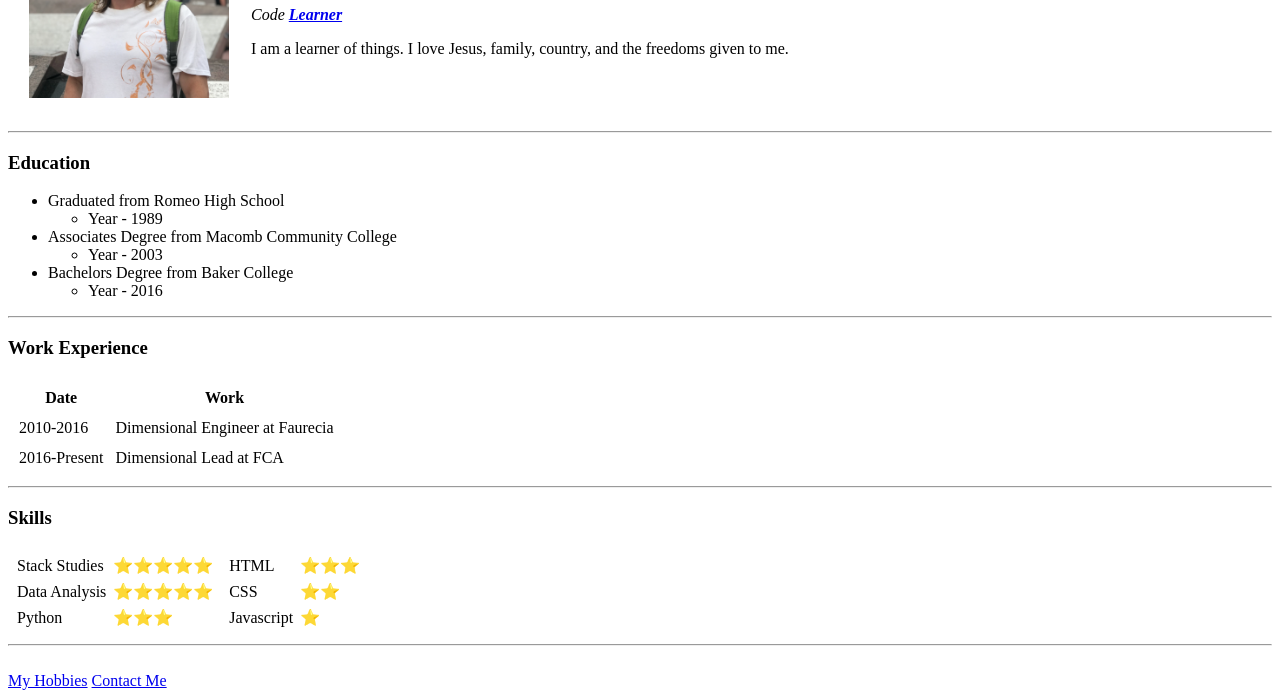
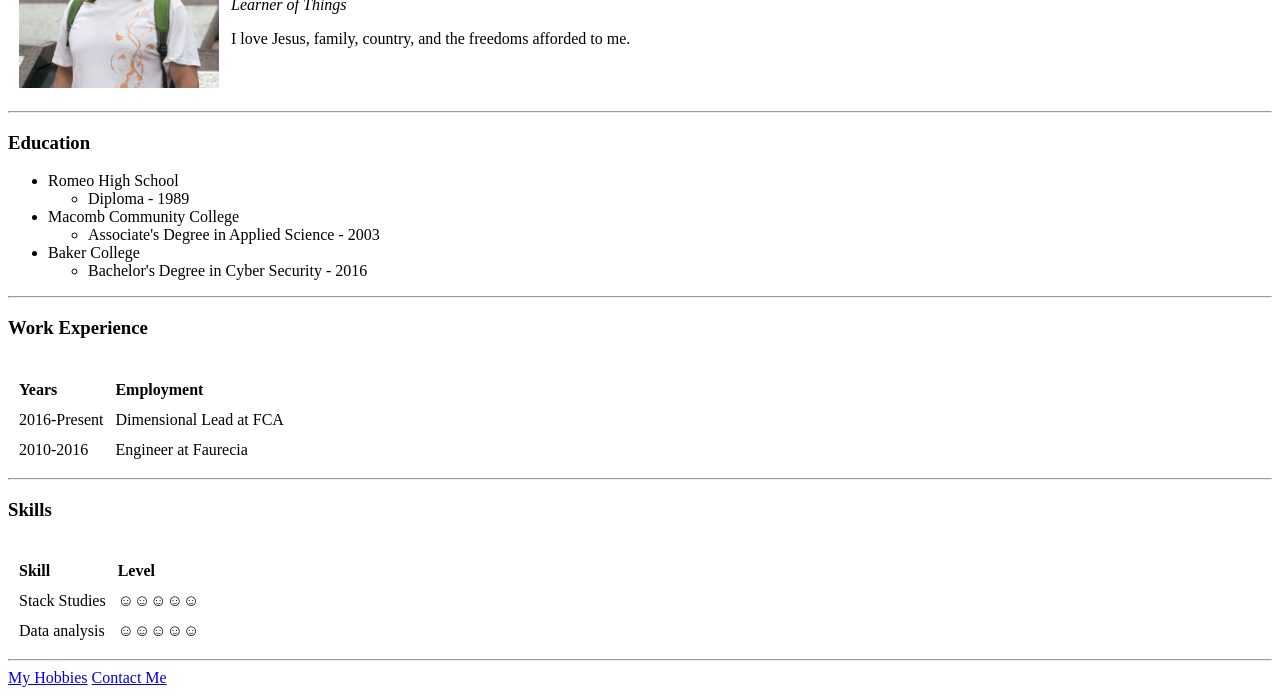
Before and after one commit to dpb7/cv, a plain HTML site: page index.html in a window 1280 px wide. Shown: the part 131-829 px from the top of the page. Drawn offline with Linux system fonts and the light colour scheme.

Commit message:
Revised the html for all three files

```diff
--- a/index.html
+++ b/index.html
@@ -4,103 +4,88 @@
     <meta charset="UTF-8">
     <meta name="viewport" content="width=device-width, initial-scale=1.0">
     <meta http-equiv="X-UA-Compatible" content="ie=edge">
-    <title>Don Brohl's Personal Site</title>
+    <title>Don's All About Me Site</title>
 </head>
 <body>
-    <table cellspacing="20">
+    <table cellspacing="10">
         <tr>
-            <td><img src="images/bio_pic.png" alt="Don's Profile Picture" width='200'></td>
-            <td><h1>Don Brohl</h1>
-                <p><em>Code <strong><a href="https://code.org/learn" target="_blank">Learner</a></strong></em></p>
-                <p>I am a learner of things.  I love Jesus, family, country, and the freedoms given to me. </p></td>
+            <td><img src="images/bio_pic.png" alt="Profile pic of me" width="200"></td>
+            <td><h1>Don</h1>
+                <p><em>Learner of Things</em></p>
+                <p>I love Jesus, family, country, and the freedoms afforded to me.</p>
+            </td>
         </tr>
     </table>
 
 
     <hr>
-    <h3><strong>Education</strong></h3>
+
+    <h3>Education</h3>
     <ul>
-        <li>Graduated from Romeo High School</li>
+        <li>Romeo High School
             <ul>
-                <li>Year - 1989</li>
+                <li>Diploma - 1989</li>
             </ul>
         </li>
-        <li>Associates Degree from Macomb Community College
+        <li>Macomb Community College
             <ul>
-                <li>Year - 2003</li>
+                <li>Associate's Degree in Applied Science - 2003</li>
             </ul>
         </li>
-        <li>Bachelors Degree from Baker College
+        <li>
+            Baker College
             <ul>
-                <li>Year - 2016</li>
+                <li>Bachelor's Degree in Cyber Security - 2016 </li>
             </ul>
         </li>
     </ul>
     <hr>
+
     <h3>Work Experience</h3>
     <table cellspacing="10">
         <thead>
+            <th>
                 <tr>
-                <th>Date</th>
-                <th>Work</th>
+                    <td><strong>Years</strong></td>
+                    <td><strong>Employment</strong></td>
                 </tr>
-
+            </th>
         </thead>
         <tbody>
-            <tr>
-                <td>2010-2016</td>
-                <td>Dimensional Engineer at Faurecia</td>
-            </tr>
             <tr>
                 <td>2016-Present</td>
                 <td>Dimensional Lead at FCA</td>
             </tr>
-
+            <tr>
+                <td>2010-2016</td>
+                <td>Engineer at Faurecia</td>
+            </tr>
         </tbody>
     </table>
     <hr>
+
     <h3>Skills</h3>
-    <table >
+    <table cellspacing="10">
+        <thead>
+            <th>
                 <tr>
-            <td>
-                    <table cellspacing="5">
+                    <td><strong>Skill</strong></td>
+                    <td><strong>Level</strong></td>
+                </tr>
+            </th>
+        </thead>
+        <tbody>
             <tr>
                 <td>Stack Studies</td>
-                                <td>⭐⭐⭐⭐⭐</td>
+                <td>☺☺☺☺☺</td>
             </tr>
             <tr>
-                                <td>Data Analysis</td>
-                                <td>⭐⭐⭐⭐⭐</td>
+                <td>Data analysis</td>
+                <td>☺☺☺☺☺</td>
             </tr>
-                            <tr>
-                                <td>Python</td>
-                                <td>⭐⭐⭐</td>
-                            </tr>
-                        </table>
-            </td>
-
-            <td>
-                    <table cellspacing="5">
-                            <tr>
-                                <td>HTML</td>
-                                <td>⭐⭐⭐</td>
-                            </tr>
-                            <tr>
-                                <td>CSS</td>
-                                <td>⭐⭐</td>
-                            </tr>
-                            <tr>
-                                <td>Javascript</td>
-                                <td>⭐</td>
-                            </tr>
-                        </table>
-            </td>
-
-        </tr>
+        </tbody>
     </table>
     <hr>
-
-    <br>
     <a href="hobbies.html">My Hobbies</a>
     <a href="contacts.html">Contact Me</a>
 
```
Also changed, not shown: contacts.html (+15 -10 lines), hobbies.html (+10 -9 lines). Lines whose indentation alone changed are shown as unchanged.
